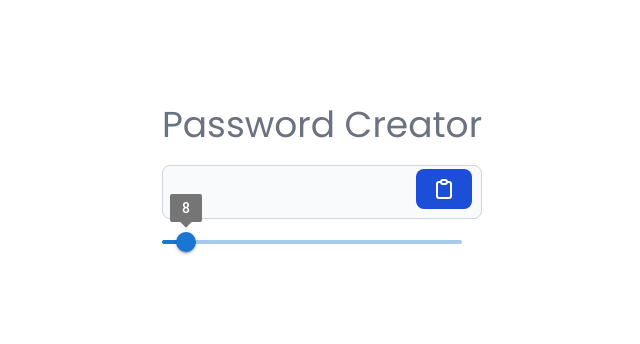
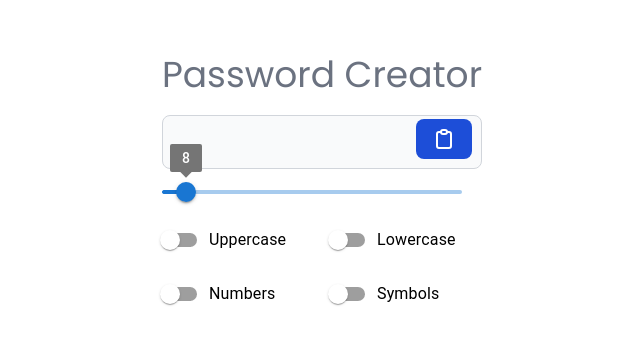
Before and after one commit to Bariscncfc/password-creator, a React (Create React App) app: page / in a window 1280 px wide. Shown: the part 214-558 px from the top of the page, without its empty margins (318-958 px from the left). Built offline with nearby package versions, Linux system fonts and the light colour scheme.

Commit message:
[feat] FormControl
FormControl is added to project

```diff
--- a/src/App.js
+++ b/src/App.js
@@ -1,6 +1,7 @@
 import { useState } from "react";
 import { useToast } from "@chakra-ui/react";
 import RangeSlider from "./components/RangeSlider";
+import FormControl from "./components/FormControl";
 
 import Title from "./components/Title";
 import Password from "./components/Password";
@@ -55,6 +56,16 @@ function App() {
           setPasswordLength={setPasswordLength}
           handleChange={handleChange}
         />
+        <FormControl
+          uppercase={uppercase}
+          setUppercase={setUppercase}
+          lowercase={lowercase}
+          setLowercase={setLowercase}
+          numbers={numbers}
+          setNumbers={setNumbers}
+          symbols={symbols}
+          setSymbols={setSymbols}
+        />
       </div>
     </div>
   );
--- /dev/null
+++ b/src/components/FormControl/index.js
@@ -0,0 +1,60 @@
+import { FormControlLabel, FormGroup, Switch } from "@mui/material";
+import React from "react";
+
+const FormControl = ({
+  setUppercase,
+  setLowercase,
+  uppercase,
+  lowercase,
+  setSymbols,
+  symbols,
+  setNumbers,
+  numbers,
+}) => {
+  return (
+    <div className="grid grid-cols-2 gap-4">
+      <FormControlLabel
+        control={
+          <Switch
+            {...uppercase}
+            checked={uppercase}
+            onChange={() => setUppercase(!uppercase)}
+          />
+        }
+        label="Uppercase"
+      />
+      <FormControlLabel
+        control={
+          <Switch
+            {...lowercase}
+            checked={lowercase}
+            onChange={() => setLowercase(!lowercase)}
+          />
+        }
+        label="Lowercase"
+      />
+      <FormControlLabel
+        control={
+          <Switch
+            {...numbers}
+            checked={numbers}
+            onChange={() => setNumbers(!numbers)}
+          />
+        }
+        label="Numbers"
+      />
+      <FormControlLabel
+        control={
+          <Switch
+            {...symbols}
+            checked={symbols}
+            onChange={() => setSymbols(!symbols)}
+          />
+        }
+        label="Symbols"
+      />
+    </div>
+  );
+};
+
+export default FormControl;
```
